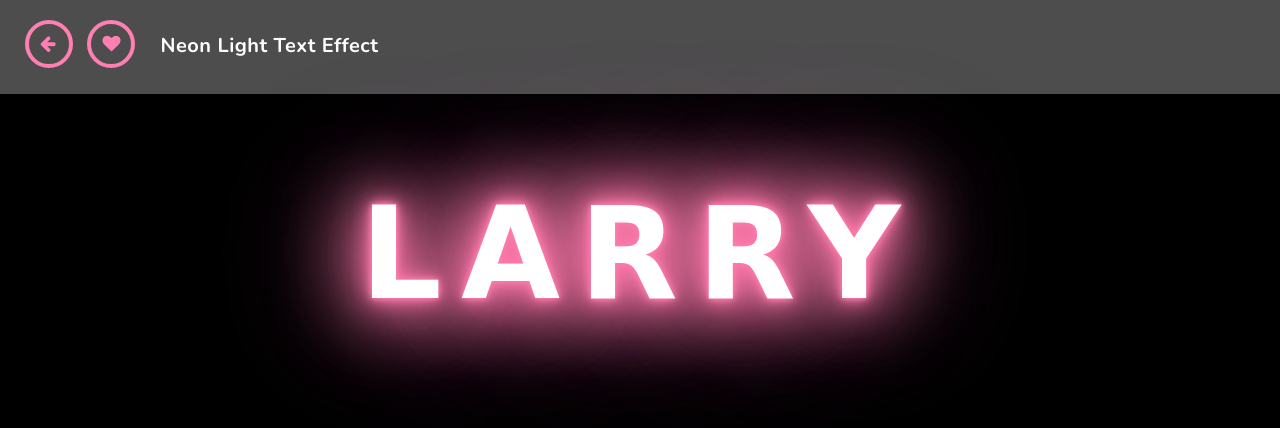
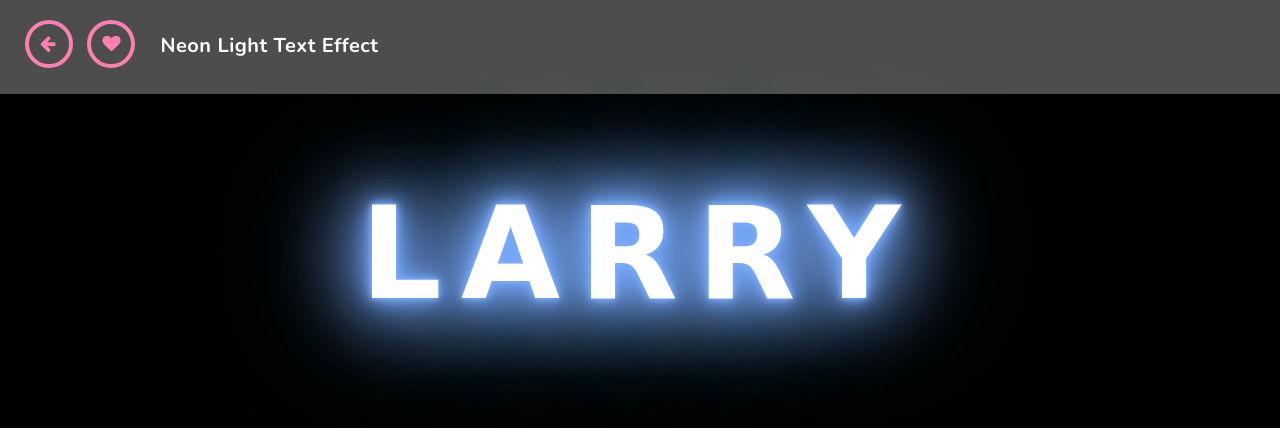
Before and after one commit to LarrySul/NeonTextEffect, a plain HTML site: page index.html in a window 1280 px wide. Drawn offline with nearby package versions, Linux system fonts and the light colour scheme; a web font is replaced by a local one.

Commit message:
Update index.html

```diff
--- a/index.html
+++ b/index.html
@@ -19,8 +19,8 @@
     <h1>Neon Light Text Effect</h1>
   </header>
     <main>
-        <h1 class="neon pink">LARRY </h1>
-<!--         <h1 class="neon blue">NEW YORK</h1> -->
+<!--         <h1 class="neon pink">NEW YORK</h1> -->
+        <h1 class="neon blue">LARRY </h1>
 <!--         <h1 class="neon green">MIAMI</h1> -->
     </main>
 </body>
```
